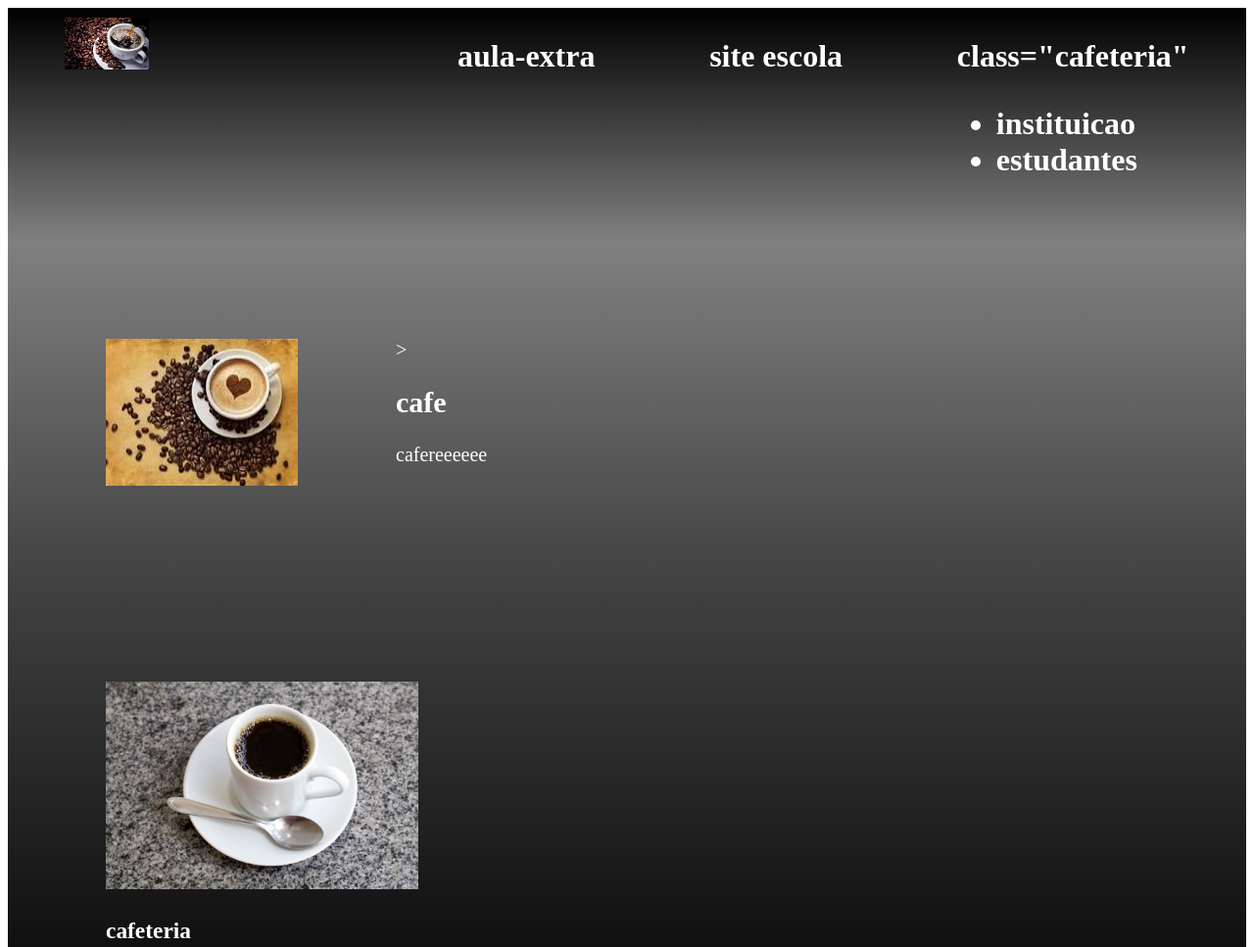
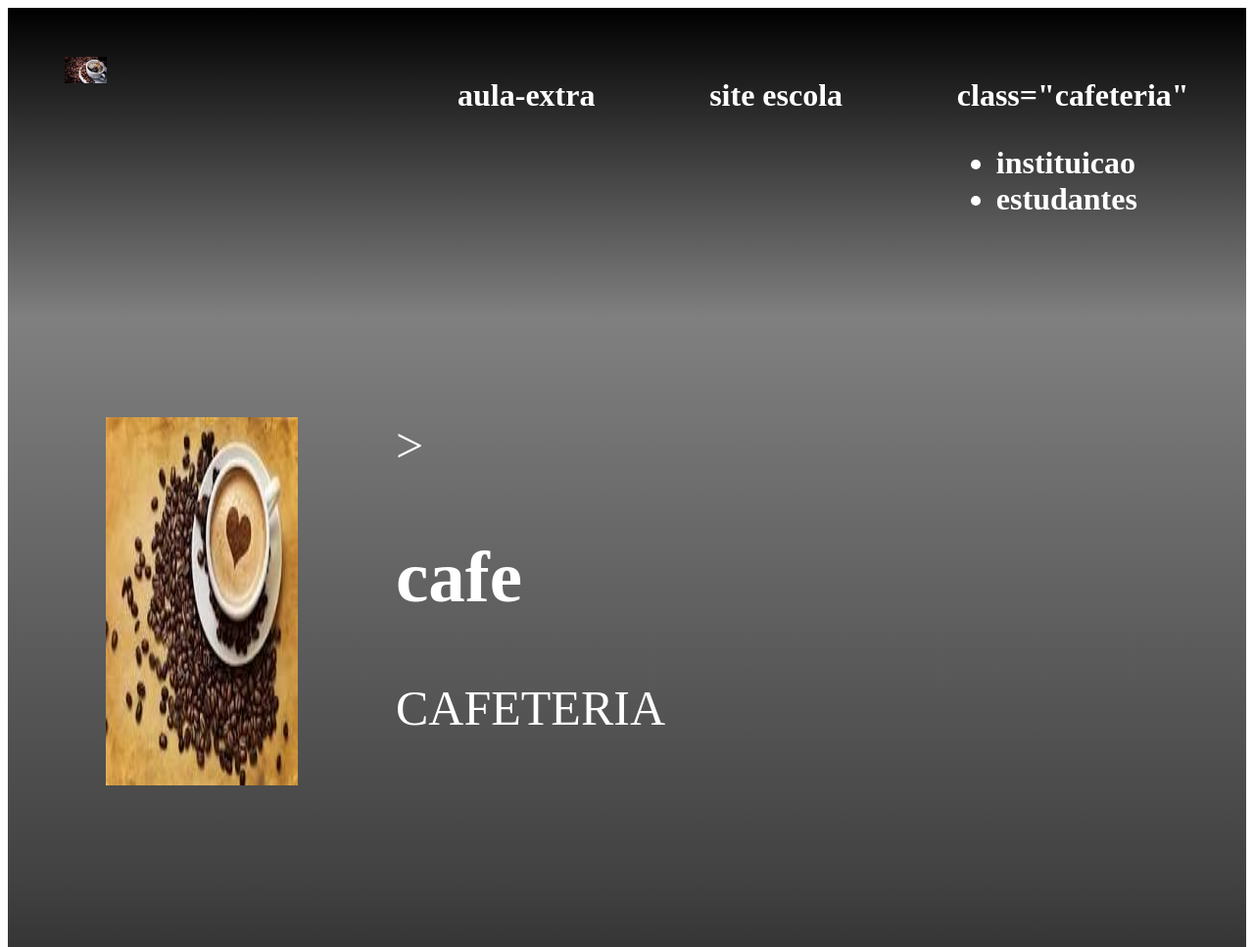
Before and after one commit to joao0415/site-escola, a plain HTML site: page index.html in a window 1280 px wide. Shown: the top 967 px of the page at 98% size. Drawn offline with Linux system fonts and the light colour scheme.

Commit message:
save100
..

```diff
--- a/index.html
+++ b/index.html
@@ -25,7 +25,7 @@
       <img class="imgcafe" src="cafe.jpeg" alt="cafe">
       <div>>
       <h2>cafe</h2>
-      <p>cafereeeeee</p>
+      <p>CAFETERIA</p>
     </section>
     <section class="section2">
       <img class="cabecalho-imagem" src="cafefotomarcossantos026.jpg" alt="cafe">
--- a/style.css
+++ b/style.css
@@ -8,7 +8,7 @@
     background-image: linear-gradient(black, gray);
     color: #ffffff;
     display: flex;
-    padding: 10px 0;
+    padding: 50px 0;
     justify-content: space-around;
 
 }
@@ -16,7 +16,7 @@
 .section1 {
     background-image: linear-gradient(gray, rgb(65, 65, 65));
     padding: 100px;
-    font-size: 20px;
+    font-size: 50px;
     display: flex;
     justify-content: left;
 }
@@ -24,11 +24,11 @@
 .section2 {
     background-image: linear-gradient(rgb(65, 65, 65), black);
     padding: 100px;
-    font-size: 20px;
+    font-size: 15px;
 }
 
 .cabecalho-imagem {
-    width: 30%;
+    width: 15%;
 }
 
 .rodape {
```
